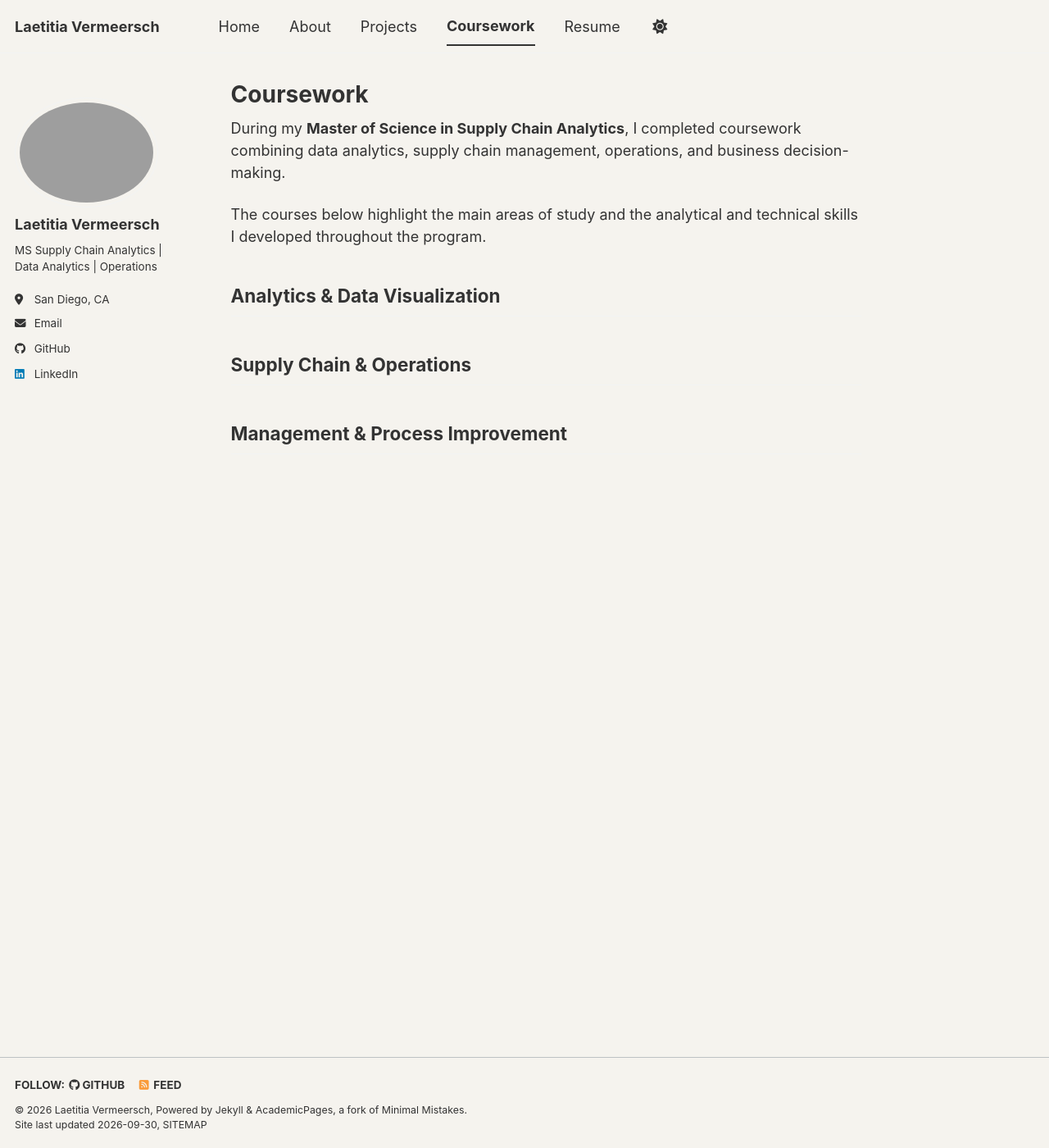
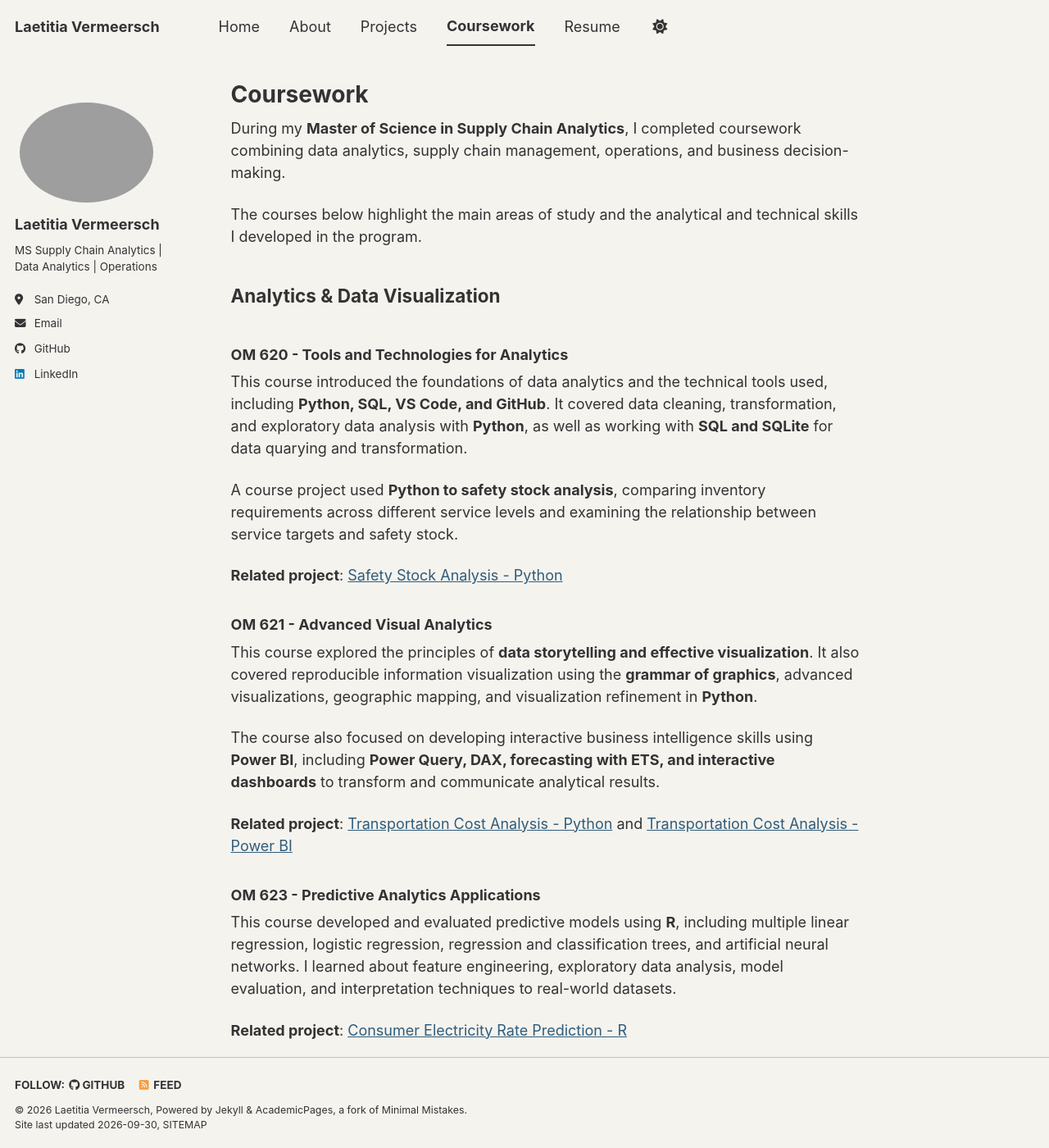
Before and after one commit to Laetitia-95/Laetitia-95.github.io, a Jekyll site: the page built from _pages/coursework.md, in a window 1280 px wide and 1400 px high. Shown: the whole window at 82% size. Built offline with Jekyll 4.4.1, drawn with Linux system fonts in a browser that asks for light colours; a style sheet for code colours, icons or effects is not loaded; some of the changed text lies outside the part shown.

Commit message:
Update coursework

```diff
--- a/_pages/coursework.md
+++ b/_pages/coursework.md
@@ -6,11 +6,35 @@ author_profile: true
 
 During my **Master of Science in Supply Chain Analytics**, I completed coursework combining data analytics, supply chain management, operations, and business decision-making.
 
-The courses below highlight the main areas of study and the analytical and technical skills I developed throughout the program.
+The courses below highlight the main areas of study and the analytical and technical skills I developed in the program.
 
 ## Analytics & Data Visualization
 
+### OM 620 - Tools and Technologies for Analytics
+This course introduced the foundations of data analytics and the technical tools used, including **Python, SQL, VS Code, and GitHub**. It covered data cleaning, transformation, and exploratory data analysis with **Python**, as well as working with **SQL and SQLite** for data quarying and transformation.
 
+A course project used **Python to safety stock analysis**, comparing inventory requirements across different service levels and examining the relationship between service targets and safety stock.
+
+**Related project**: [Safety Stock Analysis - Python](/portfolio/safety-stock-analysis-python/)
+
+### OM 621 - Advanced Visual Analytics
+This course explored the principles of **data storytelling and effective visualization**. It also covered reproducible information visualization using the **grammar of graphics**, advanced visualizations, geographic mapping, and visualization refinement in **Python**.
+
+The course also focused on developing interactive business intelligence skills using **Power BI**, including **Power Query, DAX, forecasting with ETS, and interactive dashboards** to transform and communicate analytical results.
+
+**Related project**: [Transportation Cost Analysis - Python](/portfolio/transportation-cost-analysis-python/) and [Transportation Cost Analysis - Power BI](/portfolio/transportation-cost-analysis-powerbi/)
+
+### OM 623 - Predictive Analytics Applications
+This course developed and evaluated predictive models using **R**, including multiple linear regression, logistic regression, regression and classification trees, and artificial neural networks. I learned about feature engineering, exploratory data analysis, model evaluation, and interpretation techniques to real-world datasets.
+
+**Related project**: [Consumer Electricity Rate Prediction - R](/portfolio/electricity-rate-prediction-r/)
+
+### OM 640 - Supply Chain Analytics
+This course applied quantitative methods to supply chain planning and decision-making, including demand forecasting, invnetory management, and service-level decisions. Decision models were developed in **Excel** using tools such as **Goal Seek and Solver** to evaluate supply chain alternatives.
+
+Forecasting methods included naïve and moving-average models, regression-based forecasting, and exponential smoothing methods such as **Holts and Winters' models**, with model performance evaluated using MAPE, RMSE for example. **ForecastX** was also used for forecasting analysis.
+
+**Related project**: [!Supply Chain Decision Models - Excel](/portfolio/supply-chain-decision-models-excel)
 
 ## Supply Chain & Operations
 
```
Also changed, not shown: _pages/portfolio.html (+6 -2 lines), _portfolio/safety-stock-analysis-python.md (added, +54 -0 lines), _portfolio/supply-chain-decision-models-excel.md (added, +36 -0 lines), images/75-safety-stock.png (added), images/90-safety-stock.png (added), images/95-safety-stock.png (added), images/excel-exam2-pb3-aggregation.png (added), images/excel-exam2-pb3.png (added), images/excel-forecasting-exam1-pb2.png (added), images/excel-inventory-aggregation.png (added), images/excel-winter-exam1-pb2.png (added), images/safety-stock-cleaning-code1.png (added), images/safety-stock-cleaning-code2.png (added), images/safety-stock-final-table.png (added), 1 more files.
